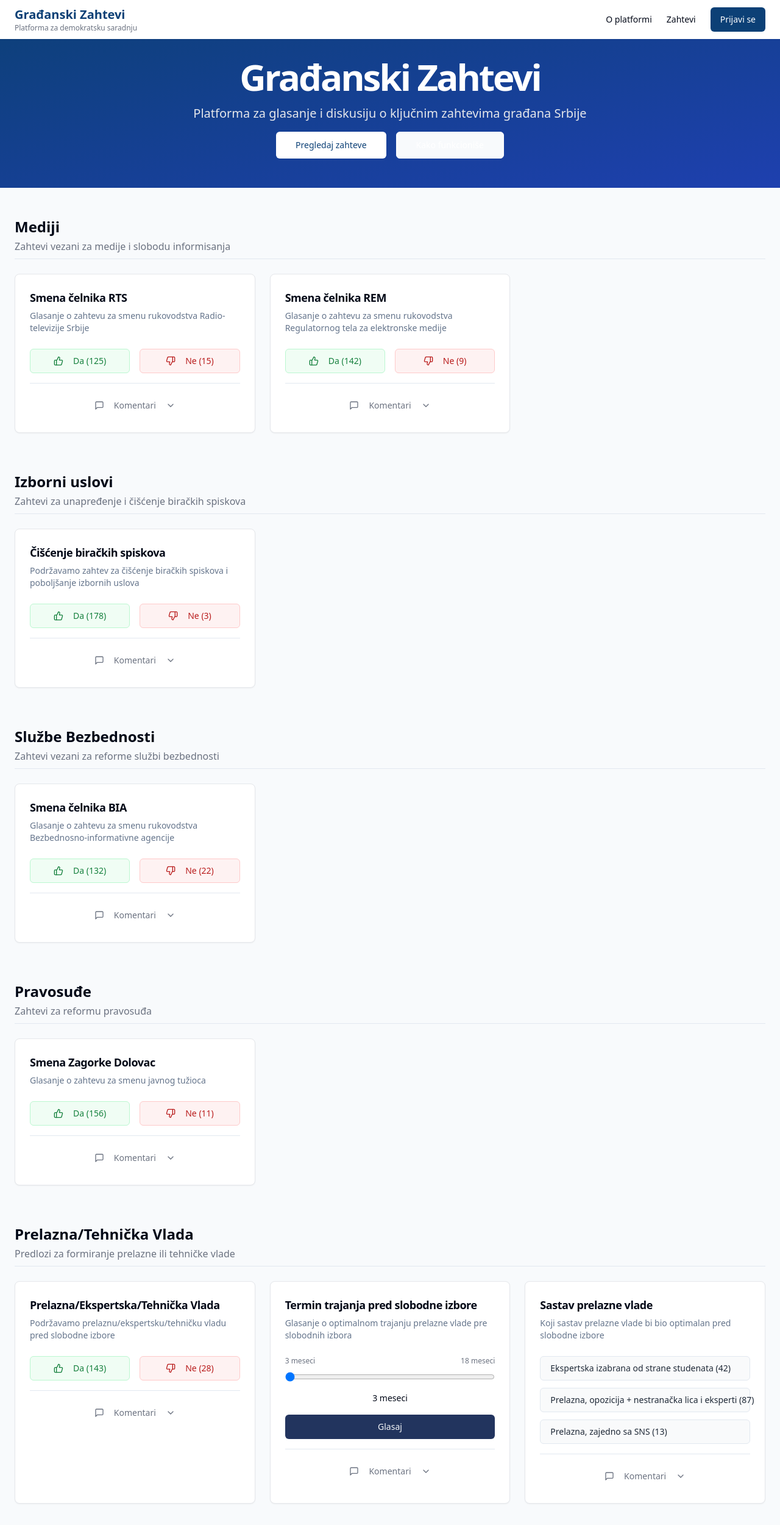
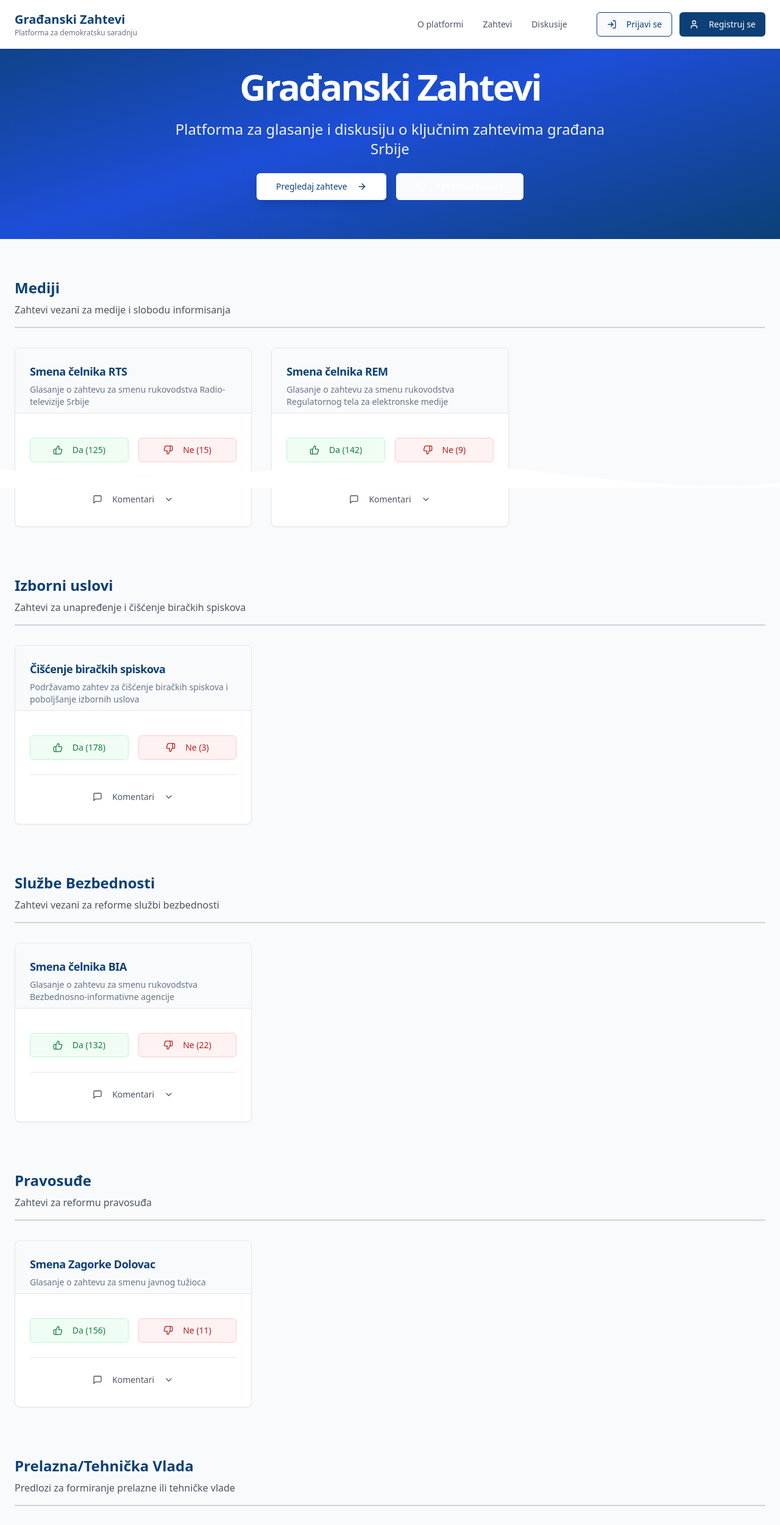
Before and after one commit to rajko-rad/gradjanskizahtevi, a React (Vite) app: page / in a window 1280 px wide. Shown: the top 2501 px of the page at 61% size. Built offline with nearby package versions, Linux system fonts and the light colour scheme.

Commit message:
Refactor: Improve the design and appearance

```diff
--- a/src/components/Header.tsx
+++ b/src/components/Header.tsx
@@ -1,14 +1,14 @@
 
 import { Button } from "@/components/ui/button";
 import { useState } from "react";
-import { Menu, X } from "lucide-react";
+import { Menu, X, User, LogIn } from "lucide-react";
 
 export function Header() {
   const [isMenuOpen, setIsMenuOpen] = useState(false);
 
   return (
     <header className="fixed top-0 left-0 right-0 bg-white z-50 shadow-sm">
-      <div className="container flex items-center justify-between h-16 px-4 md:px-6">
+      <div className="container flex items-center justify-between h-20 px-4 md:px-6">
         <div className="flex items-center">
           <a href="/" className="flex items-center">
             <div className="flex flex-col items-start">
@@ -23,7 +23,7 @@ export function Header() {
           <Button
             variant="ghost"
             size="icon"
-            className="text-black"
+            className="text-serbia-blue"
             onClick={() => setIsMenuOpen(!isMenuOpen)}
           >
             {isMenuOpen ? <X size={24} /> : <Menu size={24} />}
@@ -31,24 +31,42 @@ export function Header() {
         </div>
 
         {/* Desktop menu */}
-        <nav className="hidden md:flex items-center gap-6">
-          <a href="#" className="text-sm font-medium hover:text-primary transition-colors">O platformi</a>
-          <a href="#" className="text-sm font-medium hover:text-primary transition-colors">Zahtevi</a>
-          <Button className="bg-serbia-blue hover:bg-serbia-blue/90 text-white">
-            Prijavi se
-          </Button>
+        <nav className="hidden md:flex items-center gap-8">
+          <a href="#" className="text-sm font-medium text-gray-600 hover:text-serbia-blue transition-colors">O platformi</a>
+          <a href="#" className="text-sm font-medium text-gray-600 hover:text-serbia-blue transition-colors">Zahtevi</a>
+          <a href="#" className="text-sm font-medium text-gray-600 hover:text-serbia-blue transition-colors">Diskusije</a>
+
+          <div className="flex items-center gap-3 ml-4">
+            <Button variant="outline" className="border-serbia-blue text-serbia-blue hover:bg-serbia-blue/10">
+              <LogIn className="mr-2 h-4 w-4" />
+              Prijavi se
+            </Button>
+            <Button className="bg-serbia-blue hover:bg-serbia-blue/90 text-white">
+              <User className="mr-2 h-4 w-4" />
+              Registruj se
+            </Button>
+          </div>
         </nav>
       </div>
 
       {/* Mobile menu dropdown */}
       {isMenuOpen && (
         <div className="bg-white shadow-md md:hidden">
-          <div className="px-4 py-4 space-y-4">
-            <a href="#" className="block text-sm font-medium hover:text-primary">O platformi</a>
-            <a href="#" className="block text-sm font-medium hover:text-primary">Zahtevi</a>
-            <Button className="w-full bg-serbia-blue hover:bg-serbia-blue/90 text-white">
-              Prijavi se
-            </Button>
+          <div className="px-4 py-6 space-y-6">
+            <a href="#" className="block text-sm font-medium text-gray-600 hover:text-serbia-blue">O platformi</a>
+            <a href="#" className="block text-sm font-medium text-gray-600 hover:text-serbia-blue">Zahtevi</a>
+            <a href="#" className="block text-sm font-medium text-gray-600 hover:text-serbia-blue">Diskusije</a>
+
+            <div className="flex flex-col gap-3 pt-2">
+              <Button variant="outline" className="w-full border-serbia-blue text-serbia-blue hover:bg-serbia-blue/10">
+                <LogIn className="mr-2 h-4 w-4" />
+                Prijavi se
+              </Button>
+              <Button className="w-full bg-serbia-blue hover:bg-serbia-blue/90 text-white">
+                <User className="mr-2 h-4 w-4" />
+                Registruj se
+              </Button>
+            </div>
           </div>
         </div>
       )}
--- a/src/components/VoteCard.tsx
+++ b/src/components/VoteCard.tsx
@@ -7,7 +7,8 @@ import {
   ThumbsDown,
   MessageSquare,
   ChevronDown,
-  ChevronUp
+  ChevronUp,
+  CheckCircle2
 } from "lucide-react";
 import { cn } from "@/lib/utils";
 
@@ -53,49 +54,58 @@ export function VoteCard({
             <Button
               onClick={() => handleVote("yes")}
               className={cn(
-                "flex-1 bg-green-50 text-green-700 hover:bg-green-100 border border-green-200",
+                "flex-1 bg-green-50 text-green-700 hover:bg-green-100 border border-green-200 transition-all",
                 selectedOption === "yes" && "bg-green-100 border-green-300"
               )}
               variant="outline"
             >
               <ThumbsUp className="mr-2 h-4 w-4" />
               Da {votes["yes"] ? `(${votes["yes"]})` : ""}
+              {selectedOption === "yes" && <CheckCircle2 className="ml-2 h-4 w-4 text-green-600" />}
             </Button>
             <Button
               onClick={() => handleVote("no")}
               className={cn(
-                "flex-1 bg-red-50 text-red-700 hover:bg-red-100 border border-red-200",
+                "flex-1 bg-red-50 text-red-700 hover:bg-red-100 border border-red-200 transition-all",
                 selectedOption === "no" && "bg-red-100 border-red-300"
               )}
               variant="outline"
             >
               <ThumbsDown className="mr-2 h-4 w-4" />
               Ne {votes["no"] ? `(${votes["no"]})` : ""}
+              {selectedOption === "no" && <CheckCircle2 className="ml-2 h-4 w-4 text-red-600" />}
             </Button>
           </div>
         );
       case "multiple":
         return (
-          <div className="flex flex-col gap-3 mt-4">
+          <div className="flex flex-col gap-3 mt-6">
             {options.map((option, index) => (
               <Button
                 key={index}
                 onClick={() => handleVote(option)}
                 className={cn(
-                  "justify-start text-left bg-gray-50 hover:bg-gray-100 text-gray-800 border",
+                  "justify-between text-left bg-gray-50 hover:bg-gray-100 text-gray-800 border transition-all",
                   selectedOption === option && "bg-blue-50 text-blue-700 border-blue-200"
                 )}
                 variant="outline"
               >
-                {option} {votes[option] ? `(${votes[option]})` : ""}
+                <span>{option}</span>
+                <span className="flex items-center">
+                  {votes[option] ?
+                    <span className="text-sm font-medium bg-gray-200 text-gray-700 px-2 py-0.5 rounded-full">
+                      {votes[option]}
+                    </span> : null}
+                  {selectedOption === option && <CheckCircle2 className="ml-2 h-4 w-4 text-blue-600" />}
+                </span>
               </Button>
             ))}
           </div>
         );
       case "range":
         return (
-          <div className="mt-4">
-            <div className="mb-2 flex justify-between text-xs text-gray-500">
+          <div className="mt-6">
+            <div className="mb-3 flex justify-between text-xs text-gray-500">
               <span>{min} meseci</span>
               <span>{max} meseci</span>
             </div>
@@ -105,14 +115,16 @@ export function VoteCard({
               max={max}
               value={rangeValue}
               onChange={(e) => setRangeValue(parseInt(e.target.value))}
-              className="w-full"
+              className="w-full h-2 bg-gray-200 rounded-lg appearance-none cursor-pointer accent-serbia-blue"
             />
-            <div className="mt-2 text-center">
-              <span className="text-sm font-medium">{rangeValue} meseci</span>
+            <div className="mt-3 text-center">
+              <span className="text-sm font-medium bg-serbia-blue/10 text-serbia-blue px-3 py-1 rounded-full">
+                {rangeValue} meseci
+              </span>
             </div>
             <Button
               onClick={() => handleVote(rangeValue.toString())}
-              className="w-full mt-4"
+              className="w-full mt-6 bg-serbia-blue hover:bg-serbia-blue/90"
               variant="default"
             >
               Glasaj
@@ -123,19 +135,19 @@ export function VoteCard({
   };
 
   return (
-    <Card className="border border-gray-200 shadow-sm hover:shadow-md transition-shadow">
-      <CardHeader className="pb-2">
-        <CardTitle className="text-lg font-bold">{title}</CardTitle>
-        {description && <CardDescription>{description}</CardDescription>}
+    <Card className="border border-gray-200 shadow-sm hover:shadow-lg transition-all overflow-hidden">
+      <CardHeader className="pb-2 border-b bg-gray-50">
+        <CardTitle className="text-lg font-bold text-serbia-blue">{title}</CardTitle>
+        {description && <CardDescription className="mt-1">{description}</CardDescription>}
       </CardHeader>
-      <CardContent>
+      <CardContent className="p-6">
         {renderVoteOptions()}
 
         {hasComments && (
-          <div className="mt-4 pt-4 border-t">
+          <div className="mt-6 pt-4 border-t">
             <Button
               variant="ghost"
-              className="w-full flex items-center justify-center text-gray-500"
+              className="w-full flex items-center justify-center text-gray-600 hover:text-serbia-blue hover:bg-serbia-blue/5"
               onClick={() => setShowComments(!showComments)}
             >
               <MessageSquare className="h-4 w-4 mr-2" />
@@ -147,8 +159,8 @@ export function VoteCard({
             </Button>
 
             {showComments && (
-              <div className="mt-4">
-                <p className="text-sm text-gray-500 text-center">
+              <div className="mt-4 p-4 bg-gray-50 rounded-lg">
+                <p className="text-sm text-gray-600 text-center">
                   Prijavite se da biste komentarisali
                 </p>
               </div>
--- a/src/pages/Index.tsx
+++ b/src/pages/Index.tsx
@@ -5,6 +5,11 @@ import { VoteCard } from "@/components/VoteCard";
 import { CommentSystem } from "@/components/CommentSystem";
 import { categories, requests, mockComments } from "@/data/mockData";
 import { Button } from "@/components/ui/button";
+import {
+  ArrowRight,
+  MessageSquare,
+  Info
+} from "lucide-react";
 
 const Index = () => {
   return (
@@ -12,29 +17,38 @@ const Index = () => {
       <Header />
 
       {/* Hero Section */}
-      <section className="pt-24 pb-12 bg-gradient-to-br from-serbia-blue to-blue-800 text-white">
+      <section className="pt-28 pb-16 bg-gradient-to-br from-serbia-blue via-blue-700 to-serbia-blue text-white">
         <div className="container px-4 md:px-6">
-          <div className="flex flex-col items-center text-center space-y-4">
+          <div className="flex flex-col items-center text-center space-y-6 max-w-3xl mx-auto">
             <h1 className="text-3xl font-bold tracking-tighter sm:text-4xl md:text-5xl lg:text-6xl">
               Građanski Zahtevi
             </h1>
-            <p className="max-w-[700px] text-gray-200 md:text-xl">
+            <p className="text-xl text-gray-100 md:text-2xl leading-relaxed">
               Platforma za glasanje i diskusiju o ključnim zahtevima građana Srbije
             </p>
-            <div className="flex flex-col sm:flex-row gap-4 mt-4">
-              <Button size="lg" className="bg-white text-serbia-blue hover:bg-gray-100">
+            <div className="flex flex-col sm:flex-row gap-4 mt-6">
+              <Button size="lg" className="bg-white text-serbia-blue hover:bg-gray-100 shadow-lg">
                 Pregledaj zahteve
+                <ArrowRight className="ml-2 h-4 w-4" />
               </Button>
               <Button size="lg" variant="outline" className="text-white border-white hover:bg-white/20">
+                <Info className="mr-2 h-4 w-4" />
                 Kako funkcioniše
               </Button>
             </div>
           </div>
         </div>
+
+        {/* Hero Wave Decoration */}
+        <div className="absolute bottom-0 left-0 right-0 overflow-hidden leading-0 transform">
+          <svg className="relative block w-full h-10 transform" viewBox="0 0 1200 120" preserveAspectRatio="none">
+            <path d="M985.66,92.83C906.67,72,823.78,31,743.84,14.19c-82.26-17.34-168.06-16.33-250.45.39-57.84,11.73-114,31.07-172,41.86A600.21,600.21,0,0,1,0,27.35V120H1200V95.8C1132.19,118.92,1055.71,111.31,985.66,92.83Z" className="fill-white"></path>
+          </svg>
+        </div>
       </section>
 
       {/* Requests Grouped by Categories */}
-      <section className="py-12">
+      <section className="py-16">
         <div className="container px-4 md:px-6">
           {categories.map((category) => {
             const categoryRequests = requests.filter(req => req.categoryId === category.id);
@@ -42,13 +56,13 @@ const Index = () => {
             if (categoryRequests.length === 0) return null;
 
             return (
-              <div key={category.id} className="mb-16">
-                <div className="border-b pb-2 mb-6">
-                  <h2 className="text-2xl font-bold">{category.title}</h2>
-                  <p className="text-gray-500 mt-1">{category.description}</p>
+              <div key={category.id} className="mb-20">
+                <div className="border-b-2 pb-4 mb-8 border-serbia-blue/20">
+                  <h2 className="text-2xl font-bold text-serbia-blue">{category.title}</h2>
+                  <p className="text-gray-600 mt-2">{category.description}</p>
                 </div>
 
-                <div className="grid grid-cols-1 md:grid-cols-2 lg:grid-cols-3 gap-6">
+                <div className="grid grid-cols-1 md:grid-cols-2 lg:grid-cols-3 gap-8">
                   {categoryRequests.map((request) => (
                     <VoteCard
                       key={request.id}
@@ -70,14 +84,22 @@ const Index = () => {
       </section>
 
       {/* Recent Discussions */}
-      <section className="py-12 bg-gray-50">
+      <section className="py-16 bg-gray-50">
         <div className="container px-4 md:px-6">
           <div className="flex flex-col items-center">
-            <h2 className="text-2xl font-bold tracking-tight mb-2">Nedavne diskusije</h2>
-            <p className="text-gray-500 text-center mb-8 max-w-[600px]">
-              Pridružite se diskusiji o najvažnijim zahtevima
-            </p>
-            <div className="w-full max-w-3xl">
+            <div className="max-w-xl text-center mb-12">
+              <h2 className="text-3xl font-bold tracking-tight text-serbia-blue mb-4">Nedavne diskusije</h2>
+              <p className="text-gray-600 text-lg">
+                Pridružite se diskusiji o najvažnijim zahtevima i izrazite svoje mišljenje
+              </p>
+            </div>
+            <div className="w-full max-w-3xl bg-white rounded-xl shadow-md overflow-hidden">
+              <div className="p-6 border-b">
+                <h3 className="font-medium flex items-center gap-2">
+                  <MessageSquare className="h-5 w-5 text-serbia-blue" />
+                  Popularne diskusije
+                </h3>
+              </div>
               <CommentSystem comments={mockComments} />
             </div>
           </div>
@@ -85,14 +107,14 @@ const Index = () => {
       </section>
 
       {/* CTA Section */}
-      <section className="py-12 bg-serbia-blue text-white">
+      <section className="py-16 bg-gradient-to-r from-serbia-blue to-blue-700 text-white">
         <div className="container px-4 md:px-6">
-          <div className="flex flex-col items-center text-center">
-            <h2 className="text-2xl font-bold tracking-tight mb-2">Priključite se platformi</h2>
-            <p className="text-gray-200 mb-6 max-w-[600px]">
-              Registrujte se kako biste aktivno učestvovali u glasanju i diskusijama
+          <div className="flex flex-col items-center text-center max-w-2xl mx-auto">
+            <h2 className="text-3xl font-bold tracking-tight mb-4">Priključite se platformi</h2>
+            <p className="text-xl text-gray-100 mb-8 leading-relaxed">
+              Registrujte se kako biste aktivno učestvovali u glasanju i diskusijama o budućnosti Srbije
             </p>
-            <Button size="lg" className="bg-white text-serbia-blue hover:bg-gray-100">
+            <Button size="lg" className="bg-white text-serbia-blue hover:bg-gray-100 shadow-lg px-8">
               Registruj se
             </Button>
           </div>
```
Also changed, not shown: src/components/Footer.tsx (+56 -27 lines).
